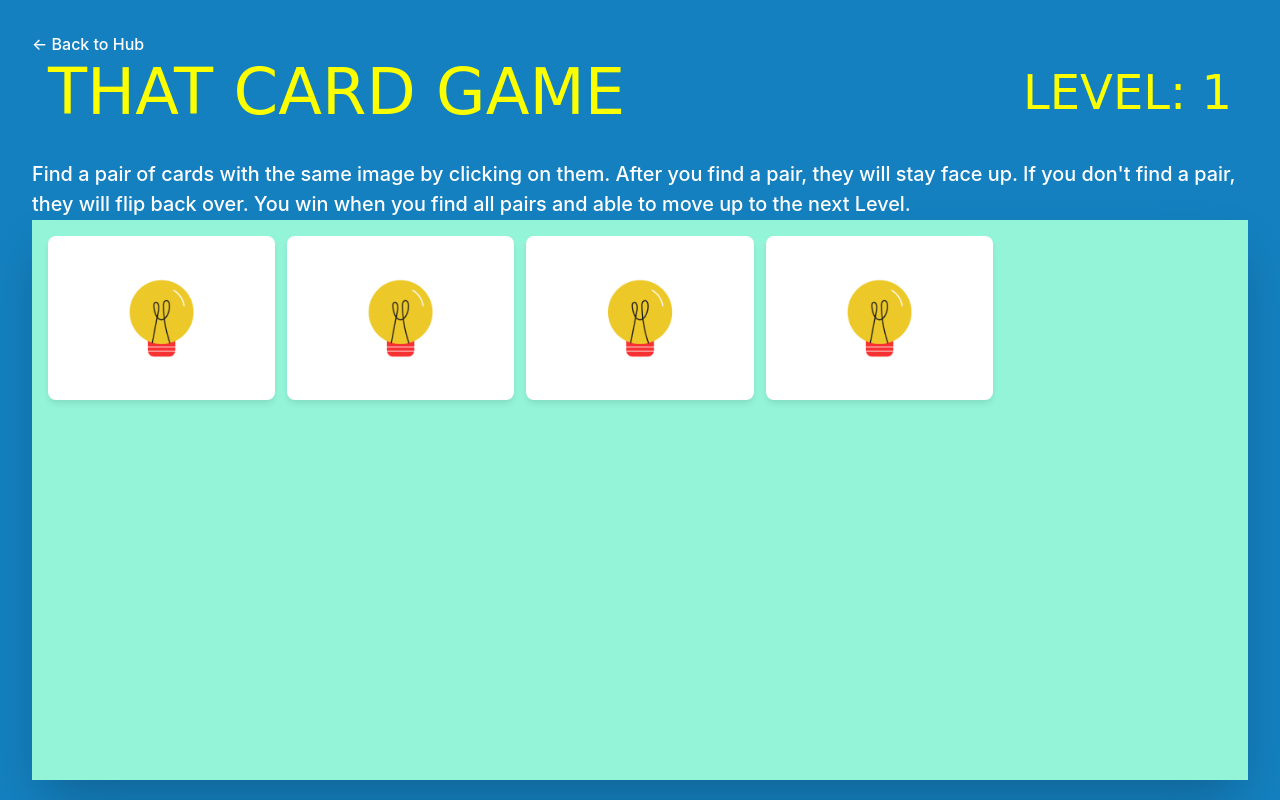
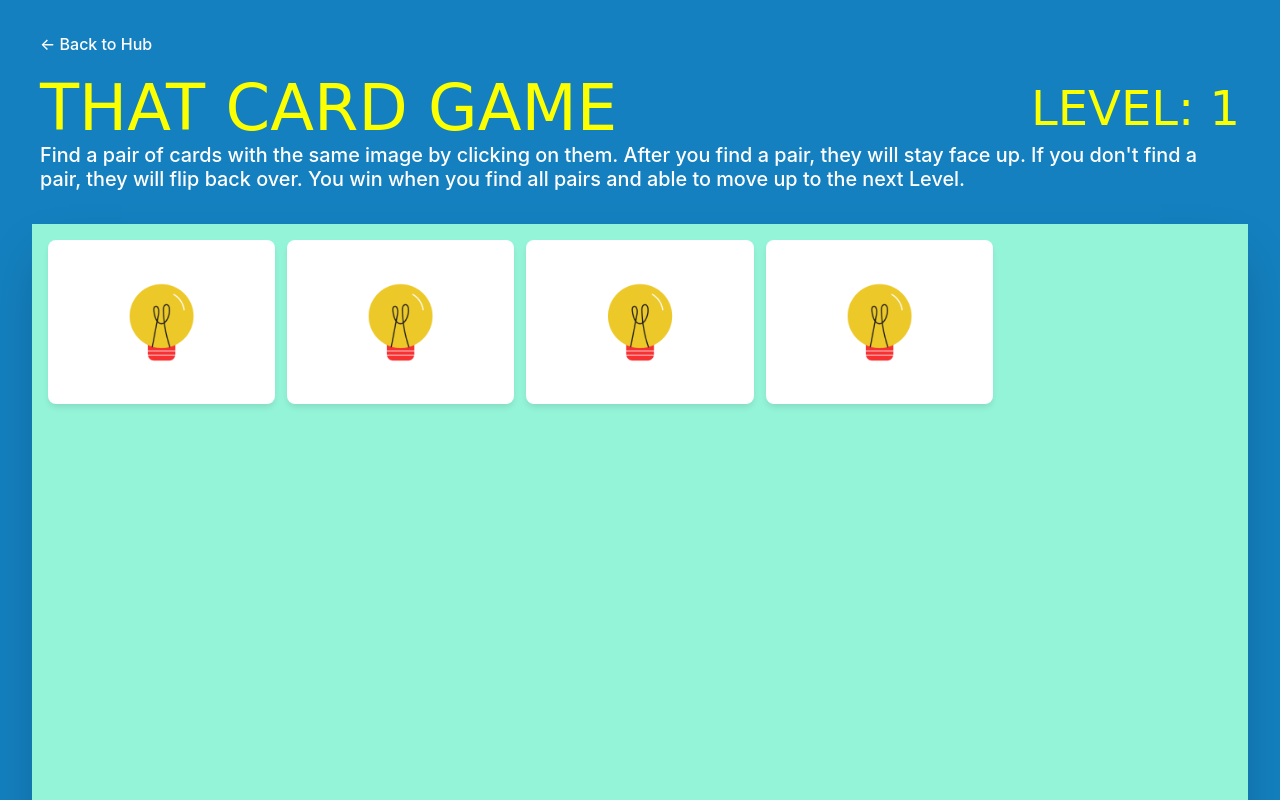
Before and after one commit to Revou-FSSE-Oct25/milestone-2-denidarta, a website built with Vite: page src/pages/flip-card.html in a window 1280 px wide. Shown: the top 800 px of the page. Built offline with nearby package versions, Linux system fonts and the light colour scheme; a web font is replaced by a local one.

Commit message:
fix: layout

```diff
--- a/src/pages/flip-card.html
+++ b/src/pages/flip-card.html
@@ -17,31 +17,22 @@
   <body>
     <!-- Main Container -->
     <div class="flex-col m-0 max-w-90rem min-h-screen px-8 py-8 mx-0 my-auto">
-      <back-link></back-link>
-      <!-- Title and Level Container -->
-      <div
-        style="
-          display: flex;
-          justify-content: space-between;
-          align-items: center;
-          margin-bottom: 2rem;
-          padding: 0 1rem;
-        "
-      >
-        <h1 class="game-title">THAT CARD GAME</h1>
-        <h2 class="game-level">LEVEL: <span id="game-level">10</span></h2>
-      </div>
-      <div>
+      <section id="page-head">
+        <back-link></back-link>
+        <div id="title-container">
+          <h1 class="game-title">THAT CARD GAME</h1>
+          <h2 class="game-level">LEVEL: <span id="game-level">10</span></h2>
+        </div>
         <p id="game-instructions">
           Find a pair of cards with the same image by clicking on them. After
           you find a pair, they will stay face up. If you don't find a pair,
           they will flip back over. You win when you find all pairs and able to
           move up to the next Level.
         </p>
-      </div>
+      </section>
 
       <!-- Game Board -->
-      <div style="display: flex; justify-content: center; align-items: center">
+      <div id="game-board-container">
         <div class="game-board">
           <ul class="card-grid">
             <li class="card">
--- a/src/styles/bulls-and-cows.css
+++ b/src/styles/bulls-and-cows.css
@@ -251,3 +251,20 @@ body {
     transform: scale(1);
   }
 }
+
+/* Chrome, Safari, Edge, Opera */
+input::-webkit-outer-spin-button,
+input::-webkit-inner-spin-button {
+  -webkit-appearance: none;
+  margin: 0;
+}
+
+/* Firefox */
+input[type="number"] {
+  -moz-appearance: textfield;
+}
+
+back-link {
+  display: flex;
+  align-items: flex-start;
+}
--- a/src/styles/flip-card.css
+++ b/src/styles/flip-card.css
@@ -40,11 +40,16 @@ body {
   opacity: 0.8;
 }
 
+#game-board-container {
+  display: flex;
+  justify-content: center;
+  align-items: center;
+}
+
 .game-board {
   background-color: var(--game-board-bg);
   padding: 1rem;
   box-shadow: var(--shadow-lg);
-  max-height: 70vh;
   display: flex;
   flex-direction: column;
   justify-content: flex-start;
@@ -87,6 +92,20 @@ body {
 #game-instructions {
   color: var(--text-white);
   font-size: 1.24rem;
+  line-height: 120%;
   font-family: var(--sans-font);
   font-weight: 500;
 }
+
+#title-container {
+  display: flex;
+  justify-content: space-between;
+  align-items: center;
+  margin-top: 16px;
+}
+
+#page-head {
+  max-width: 1200px;
+  margin: 0 auto;
+  padding-bottom: 32px;
+}
```
